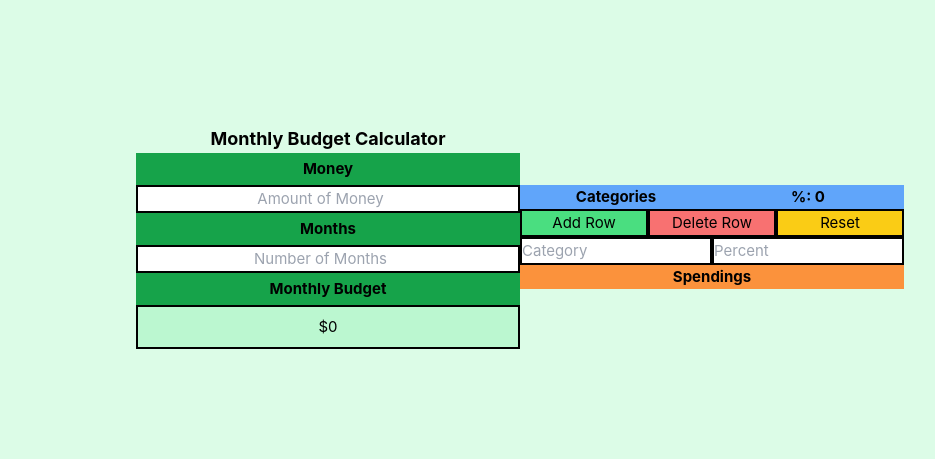
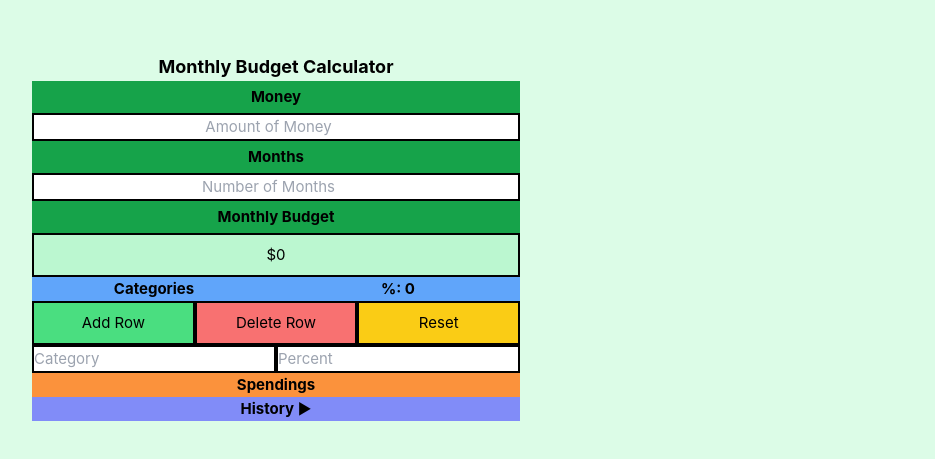
Before and after one commit to DanDan12011/Monthly_Budget_Calculator_V2, a Vue app: page / in a window 1280 px wide. Shown: the part 163-622 px from the top of the page, without its empty margins (120-1055 px from the left). Built offline with nearby package versions, Linux system fonts and the light colour scheme.

Commit message:
Added a dropdown history portion where it shows the accumulated expenses for Each category

```diff
--- a/src/App.vue
+++ b/src/App.vue
@@ -5,6 +5,7 @@ export default {
       money: null,
       months: null,
       rows: [{ category: "", percentage: "", amountspent: "", totalSpent: 0 }],
+      showhistory: false,
     };
   },
   computed: {
@@ -68,7 +69,8 @@ export default {
 </script>
 
 <template>
-  <div class="flex flex-col items-center justify-center w-96 mx-auto ">
+  <!-- money and months input -->
+  <div class="flex flex-col items-center justify-center w-full mx-auto">
     <h1 class="text-lg font-bold">Monthly Budget Calculator</h1>
     <label class="bg-green-600 text-black p-1 w-full block text-center font-bold">Money</label>
     <input placeholder="Amount of Money" class="text-black border-2 border-black block text-center w-full" type="number"
@@ -80,33 +82,31 @@ export default {
     <p class="bg-green-200 border-black border-2 p-2 text-black w-full block text-center">
       ${{ month_budg }}
     </p>
-  </div>
 
-  <!-- categories and percentages -->
-  <div class="flex flex-col items-center justify-center w-96 mx-auto">
+    <!-- categories and percentages -->
     <div class="flex justify-between w-full">
       <label class="block text-center bg-blue-400 w-full font-bold">Categories</label>
       <label class="block text-center bg-blue-400 w-full font-bold">%: {{ percent_pool }}</label>
     </div>
-    <div class="flex w-full gap4">
-      <button @click="addrow" class="border-2 bg-green-400 border-black flex-1">
+    <div class="flex w-full">
+      <!-- add, delete, reset buttons -->
+      <button @click="addrow" class="border-2 bg-green-400 border-black flex-1 p-2">
         Add Row
       </button>
-      <button @click="deleterow(index)" class="border-2 bg-red-400 border-black flex-1">
+      <button @click="deleterow(index)" class="border-2 bg-red-400 border-black flex-1 p-2">
         Delete Row
       </button>
-      <button @click="resetrows" class="border-2 bg-yellow-400 border-black flex-1">
+      <button @click="resetrows" class="border-2 bg-yellow-400 border-black flex-1 p-2">
         Reset
       </button>
     </div>
-
     <!-- rows for each category and percentage -->
     <div v-for="(rows, index) in rows" :key="index" class="flex justify-between w-full">
       <input v-model="rows.category" placeholder="Category" class="border-2 border-black w-full" />
       <input v-model.number="rows.percentage" placeholder="Percent" type="number" class="border-2 border-black w-full"
         @input="limitpercentage(rows)" />
     </div>
-
+    <!-- spendings  -->
     <label class="block text-center bg-orange-400 w-full font-bold">Spendings</label>
     <div v-for="(budget, index) in category_budg" :key="'budget-' + index" class="flex justify-between w-full">
       <p class="w-full bg-orange-100" v-if="budget.category && budget.budg > 0">
@@ -117,5 +117,21 @@ export default {
       <button v-if="budget.category && budget.budg > 0" class="bg-red-500 border-2 border-red-500 text-lg"
         @click="spendamount(rows[index])">&#x2705;</button>
     </div>
+    <!-- history -->
+    <label @click="showhistory = !showhistory"
+      class="block text-center bg- w-full bg-indigo-400 font-bold cursor-pointer">History <span>{{ showhistory ?
+        '\u25BC'
+        : '\u25B6' }}</span></label>
+
+    <div v-show="showhistory" class="w-full">
+      <div v-for="(category, index) in category_budg" :key="'history-' + index"
+        class="w-full border-2 border-black flex justify-between">
+        <p v-if="rows[index].totalSpent > 0" class=" font-bold text-center w-full bg-indigo-100">{{ category.category
+          }}:
+        </p>
+        <p class=" text-center w-full bg-indigo-100">-${{ rows[index].totalSpent }}</p>
+      </div>
+    </div>
+
   </div>
 </template>
```
